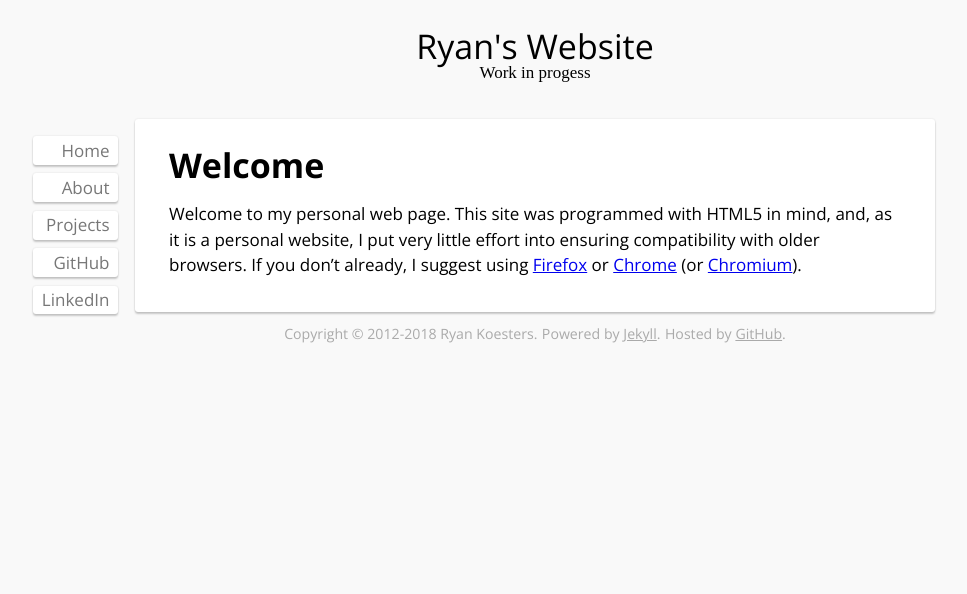
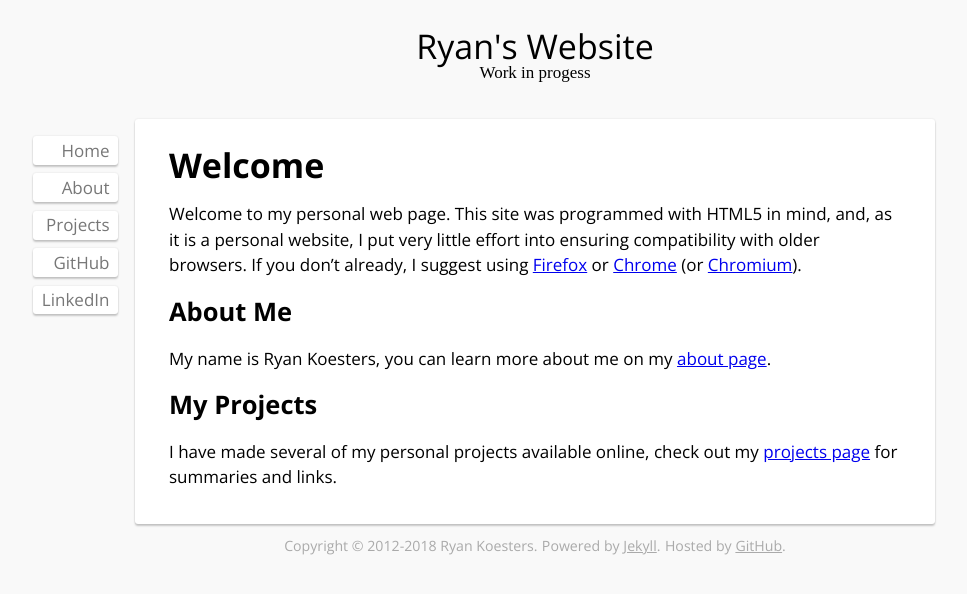
Before and after one commit to rkoesters/rkoesters.github.io, a Jekyll site: the page built from index.md, in a window 1280 px wide. Shown: the top 594 px of the page, without its empty margins (105-1072 px from the left). Built offline with Jekyll 4.4.1, drawn with Linux system fonts in a browser that asks for light colours; nearby versions of some CDN libraries.

Commit message:
Update index.md.

```diff
--- a/index.md
+++ b/index.md
@@ -12,3 +12,15 @@ ensuring compatibility with older browsers. If you don't already, I
 suggest using [Firefox](https://www.mozilla.org/en-US/firefox/) or
 [Chrome](https://www.google.com/chrome) (or
 [Chromium](https://www.chromium.org/Home)).
+
+About Me
+--------
+
+My name is Ryan Koesters, you can learn more about me on my [about
+page](/about.html).
+
+My Projects
+-----------
+
+I have made several of my personal projects available online, check out
+my [projects page](/projects.html) for summaries and links.
```
